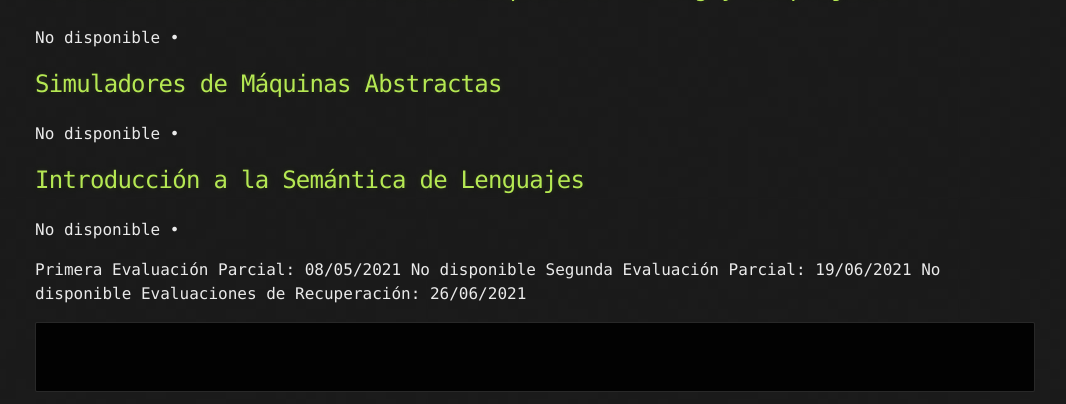
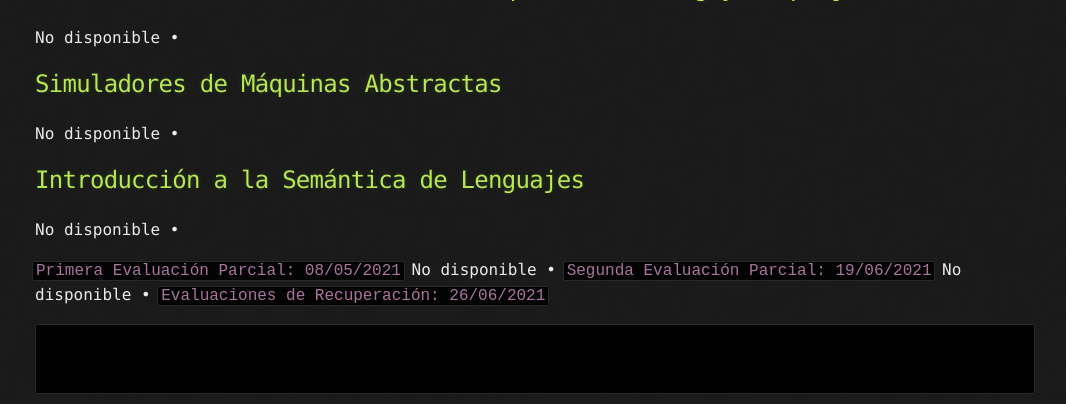
Before and after one commit to Ismael0351/utnfrcssl, a Jekyll site: the page built from index.md, in a window 1280 px wide and 900 px high, scrolled down 1930 px, cut to the strip 0-404 px from the top of the window. Shown: the whole strip, without its empty margins (105-1171 px from the left). Built offline with Jekyll 4.4.1, drawn with Linux system fonts in a browser that asks for light colours; our own code applies the rules of GitHub Pages for plain Markdown files.

```diff
--- a/index.md
+++ b/index.md
@@ -73,11 +73,13 @@ No disponible
 No disponible
 •
 
-Primera Evaluación Parcial: 08/05/2021
+`Primera Evaluación Parcial: 08/05/2021`
 No disponible
-Segunda Evaluación Parcial: 19/06/2021
+•
+`Segunda Evaluación Parcial: 19/06/2021`
 No disponible
-Evaluaciones de Recuperación: 26/06/2021
+•
+`Evaluaciones de Recuperación: 26/06/2021`
 
 
 
```
